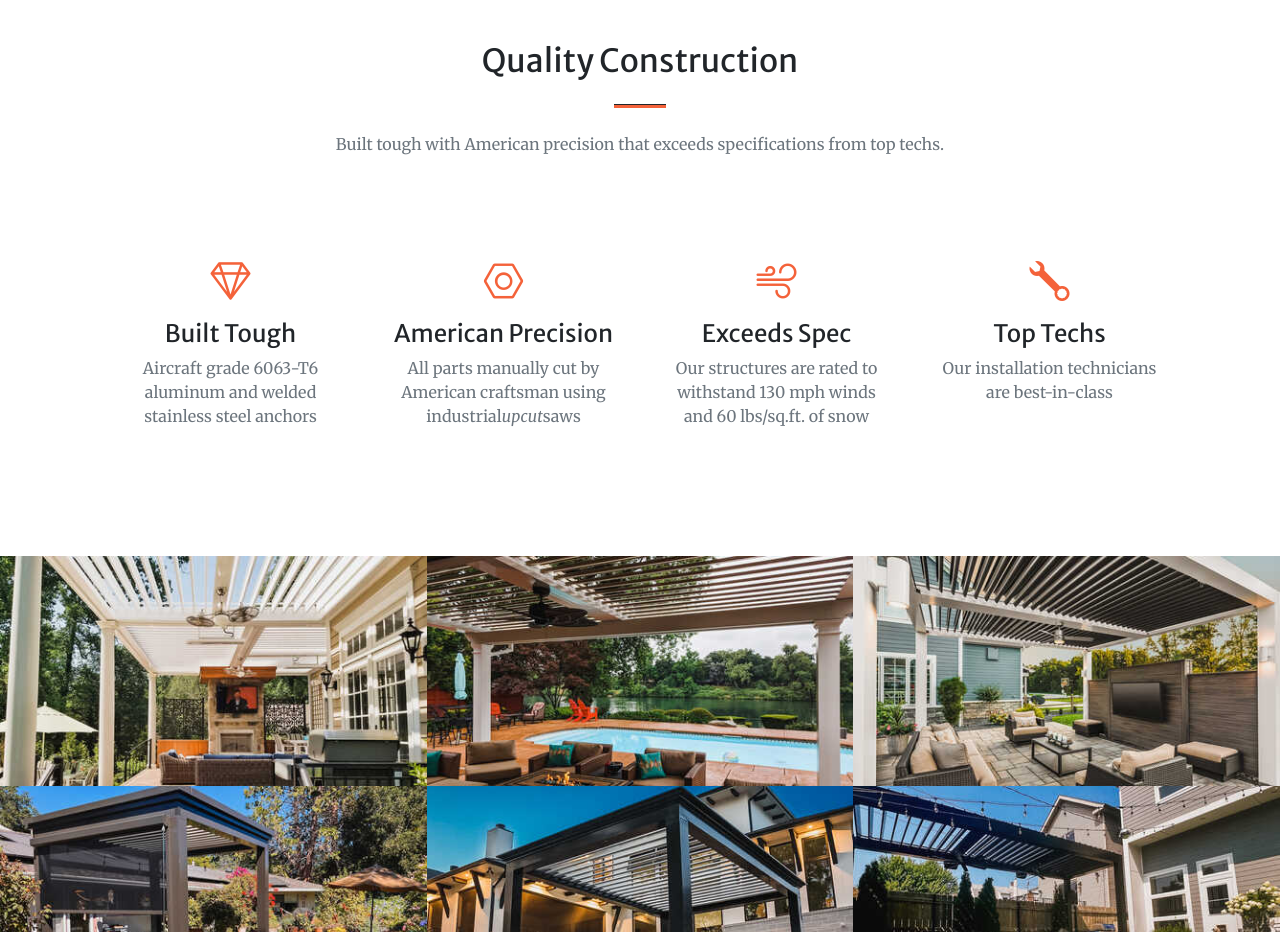
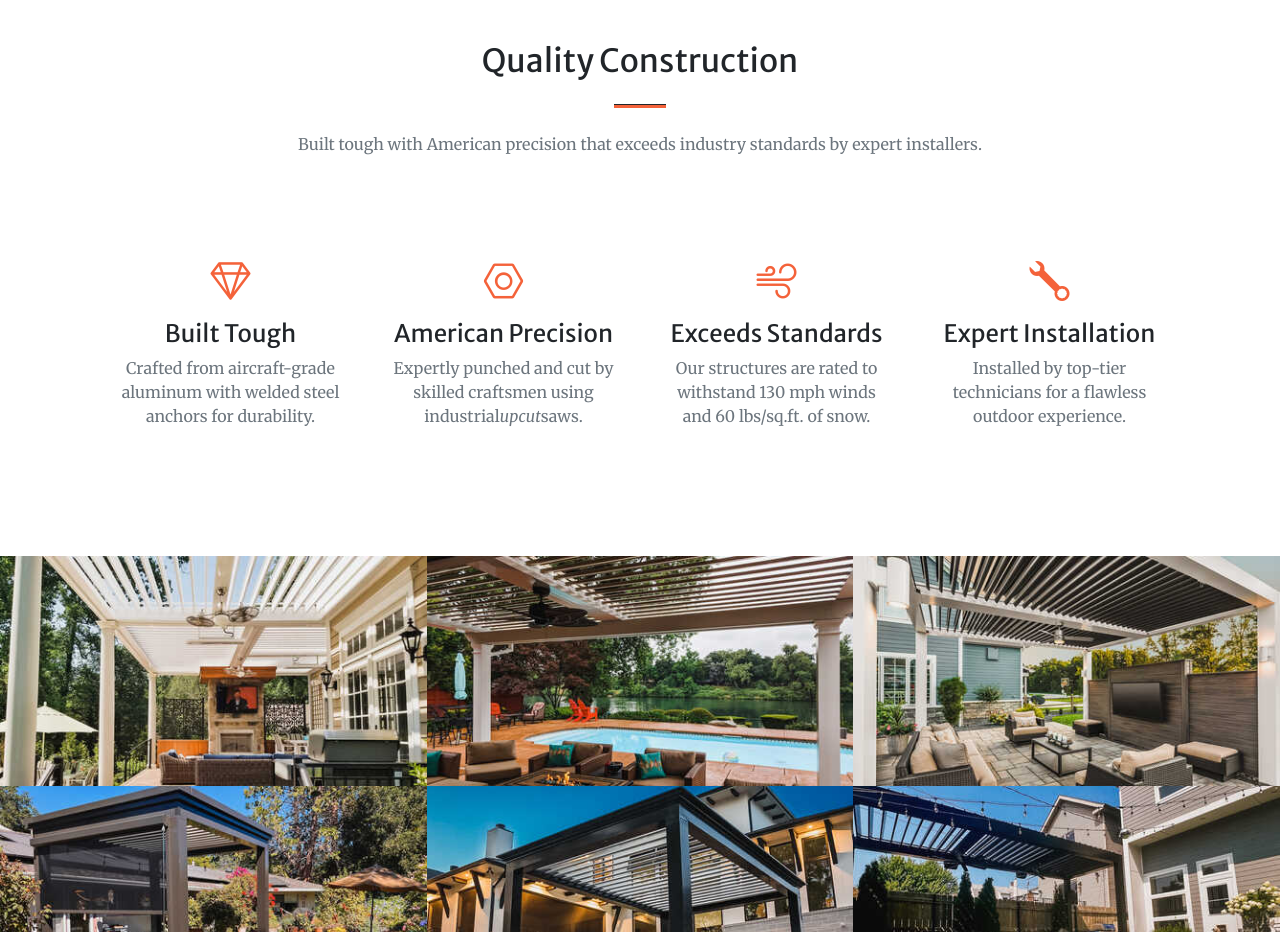
Before and after one commit to stav/sunscape, a website: page src/pug/index.pug in a window 1280 px wide. Shown: the part 1340-2272 px from the top of the page. Drawn offline with nearby package versions, Linux system fonts and the light colour scheme; some packages are replaced by stand-ins of ours; files that its build step writes are made by us from their sources; a script that the page names is missing; files whose address does not match are found by name.

Commit message:
gpt construction

```diff
--- a/src/pug/index.pug
+++ b/src/pug/index.pug
@@ -6,6 +6,7 @@ html(lang='en')
         meta(charset='utf-8')
         meta(name='viewport' content='width=device-width, initial-scale=1, shrink-to-fit=no')
         meta(name='description' content='Sunscape can help you build the outdoor living structures of your dreams quickly with the latest technology and the best prices.')
+        meta(name='generator' content='PugJS')
         meta(name='keywords' content='pergola outdoor living structures')
         meta(name='author' content='Steven Almeroth')
 
@@ -88,7 +89,7 @@ html(lang='en')
                 h2.text-center.mt-0 Quality Construction
                 hr.divider
                 p.text-muted.mb-5.text-center
-                    | Built tough with American precision that exceeds specifications from top techs.
+                    | Built tough with American precision that exceeds industry standards by expert installers.
                 .row.gx-4.gx-lg-5
                     .col-lg-3.col-md-6.text-center
                         .mt-5
@@ -96,28 +97,30 @@ html(lang='en')
                                 i.bi-gem.fs-1.text-primary
                             h3.h4.mb-2 Built Tough
                             p.text-muted.mb-0
-                                | Aircraft grade 6063-T6 aluminum and welded stainless steel anchors
+                                | Crafted from aircraft-grade aluminum with welded steel anchors for durability.
                     .col-lg-3.col-md-6.text-center
                         .mt-5
                             .mb-2
                                 i.bi-nut.fs-1.text-primary
                             h3.h4.mb-2 American Precision
                             p.text-muted.mb-0
-                                | All parts manually cut by American craftsman using industrial
+                                | Expertly punched and cut by skilled craftsmen using industrial
                                 em upcut
-                                | saws
+                                | saws.
                     .col-lg-3.col-md-6.text-center
                         .mt-5
                             .mb-2
                                 i.bi-wind.fs-1.text-primary
-                            h3.h4.mb-2 Exceeds Spec
-                            p.text-muted.mb-0 Our structures are rated to withstand 130 mph winds and 60 lbs/sq.ft. of snow
+                            h3.h4.mb-2 Exceeds Standards
+                            p.text-muted.mb-0
+                                | Our structures are rated to withstand 130 mph winds and 60 lbs/sq.ft. of snow.
                     .col-lg-3.col-md-6.text-center
                         .mt-5
                             .mb-2
                                 i.bi-wrench.fs-1.text-primary
-                            h3.h4.mb-2 Top Techs
-                            p.text-muted.mb-0 Our installation technicians are best-in-class
+                            h3.h4.mb-2 Expert Installation
+                            p.text-muted.mb-0
+                                | Installed by top-tier technicians for a flawless outdoor experience.
 
         // Portfolio
         #portfolio
```
Also changed, not shown: dist/index.html.
